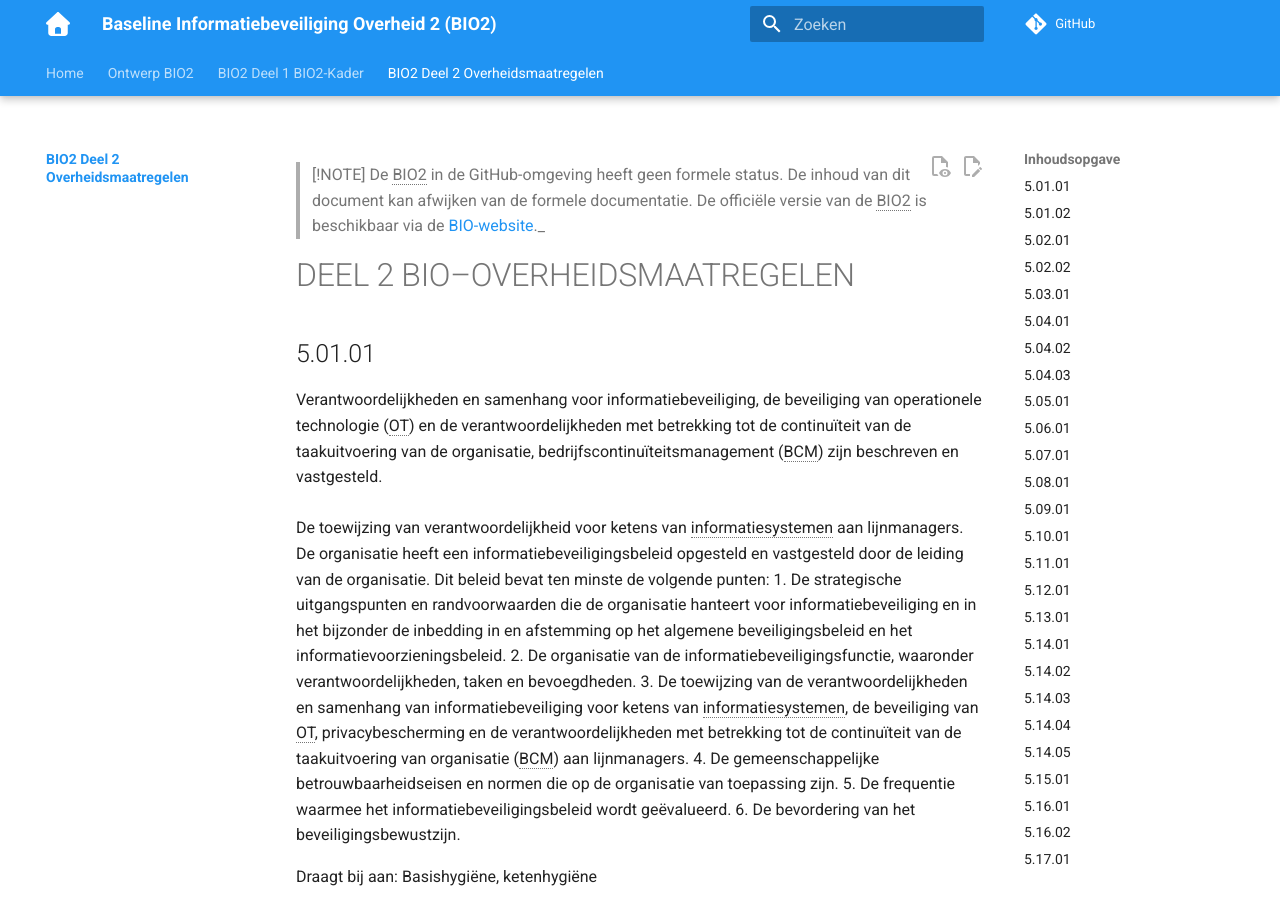
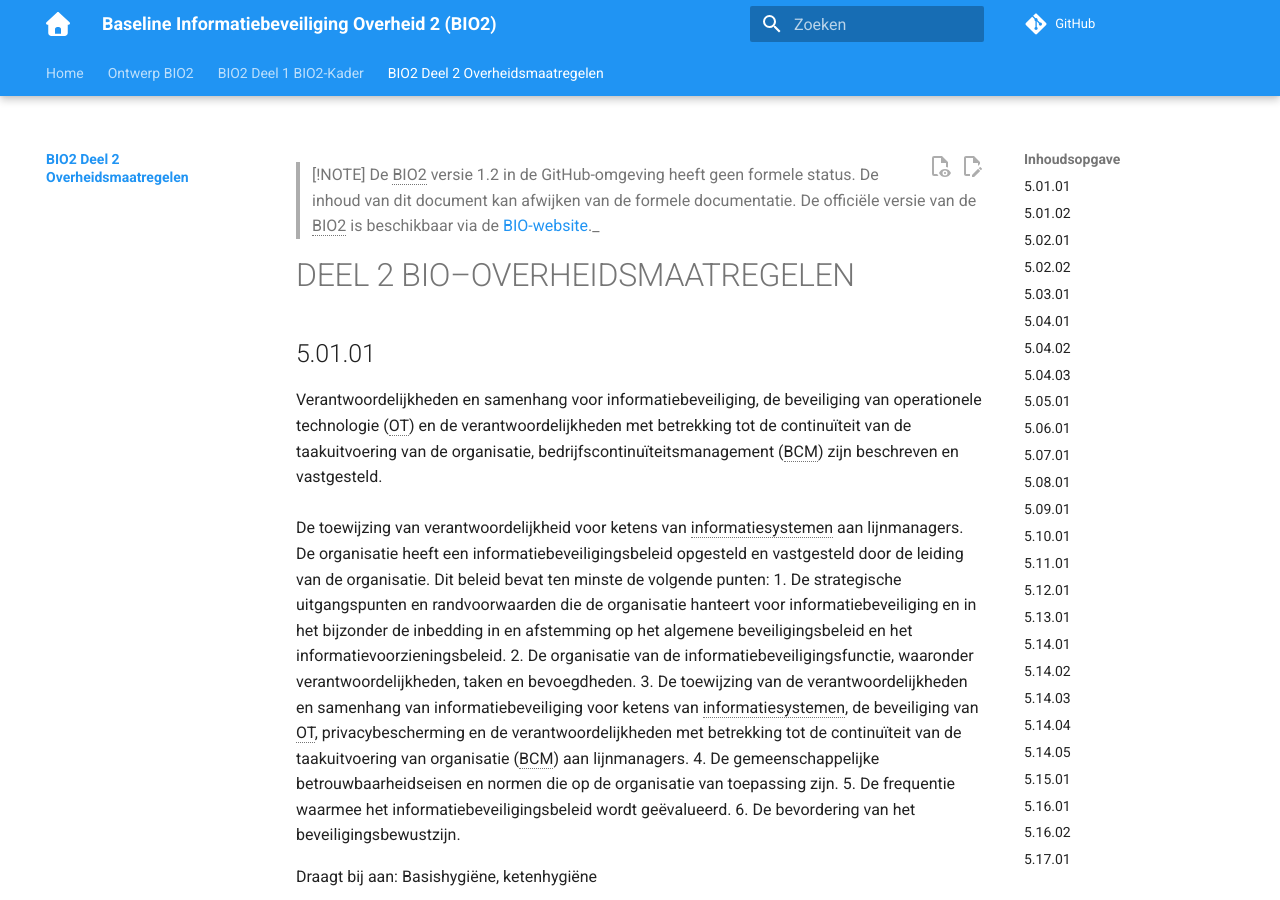
Before and after one commit to MinBZK/Baseline-Informatiebeveiliging-Overheid, an MkDocs documentation site: the page built from docs/maatregelen/index.md, in a window 1280 px wide and 900 px high. Built offline with MkDocs 1.6.1 and Material for MkDocs 9.7.7, drawn with Linux system fonts in a browser that asks for light colours; comment, search, counter and statistics services are not loaded.

Commit message:
Update index.md
versie toegevoegd

```diff
--- a/docs/maatregelen/index.md
+++ b/docs/maatregelen/index.md
@@ -1,5 +1,5 @@
 > [!NOTE]
-> De BIO2 in de GitHub-omgeving heeft geen formele status. De inhoud van dit document kan afwijken van de formele documentatie. De officiële versie van de BIO2 is beschikbaar via de [BIO-website](https://www.bio-overheid.nl/category/producten/bio)._
+> De BIO2 versie 1.2 in de GitHub-omgeving heeft geen formele status. De inhoud van dit document kan afwijken van de formele documentatie. De officiële versie van de BIO2 is beschikbaar via de [BIO-website](https://www.bio-overheid.nl/category/producten/bio)._
 
 # DEEL 2 BIO–OVERHEIDSMAATREGELEN
 
```
